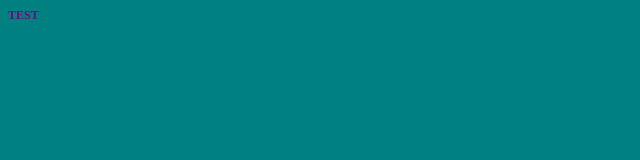
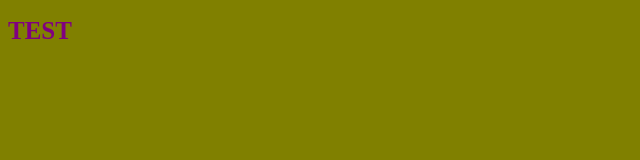
Before and after one commit to jjkchung87/gitdemo, a plain HTML site: page index.html in a window 1280 px wide. Shown: the whole page, without its empty margins (0-640 px from the left). Drawn offline with Linux system fonts and the light colour scheme.

Commit message:
bg-olive and h1-font-larger

```diff
--- a/style.css
+++ b/style.css
@@ -1,8 +1,8 @@
 h1 {
     color: purple;
-    font-size: 12px;
+    font-size: 25px;
 }
 
 body {
-    background-color: teal;
+    background-color: olive;
 }
```
